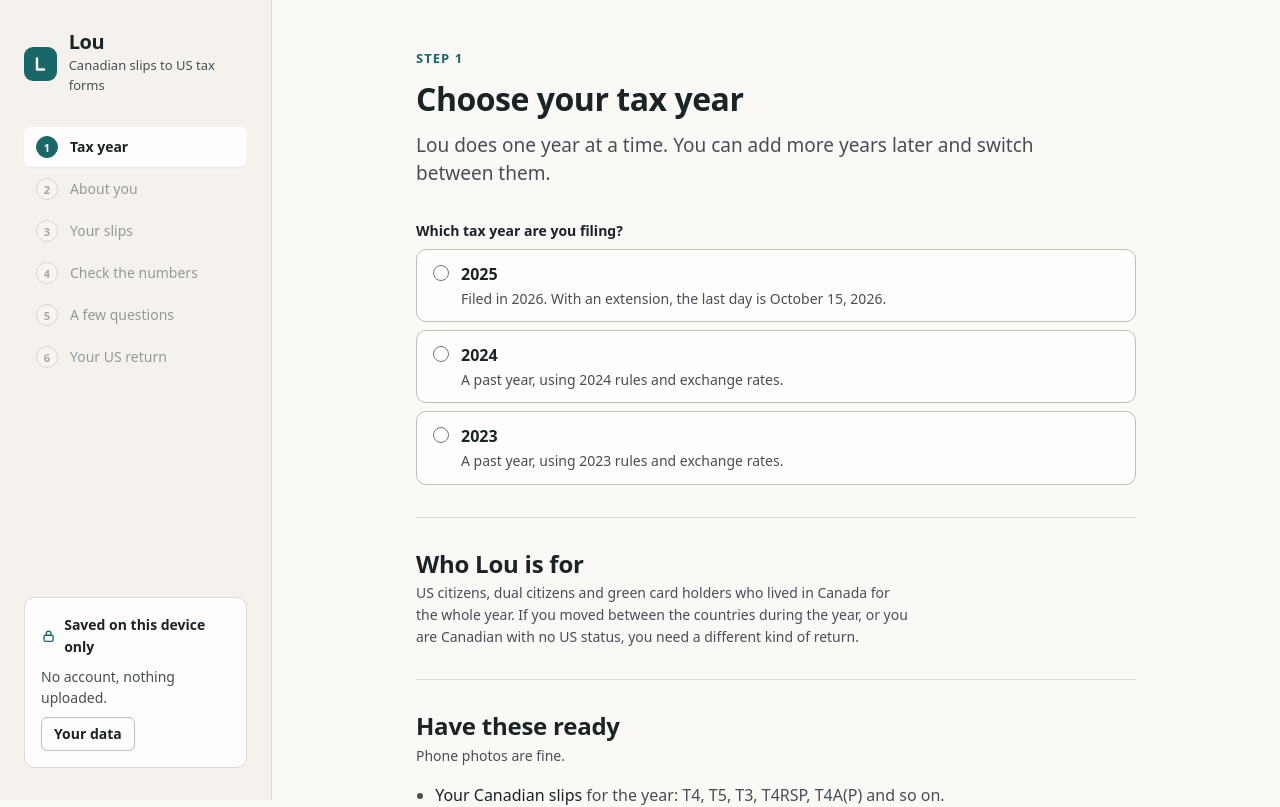
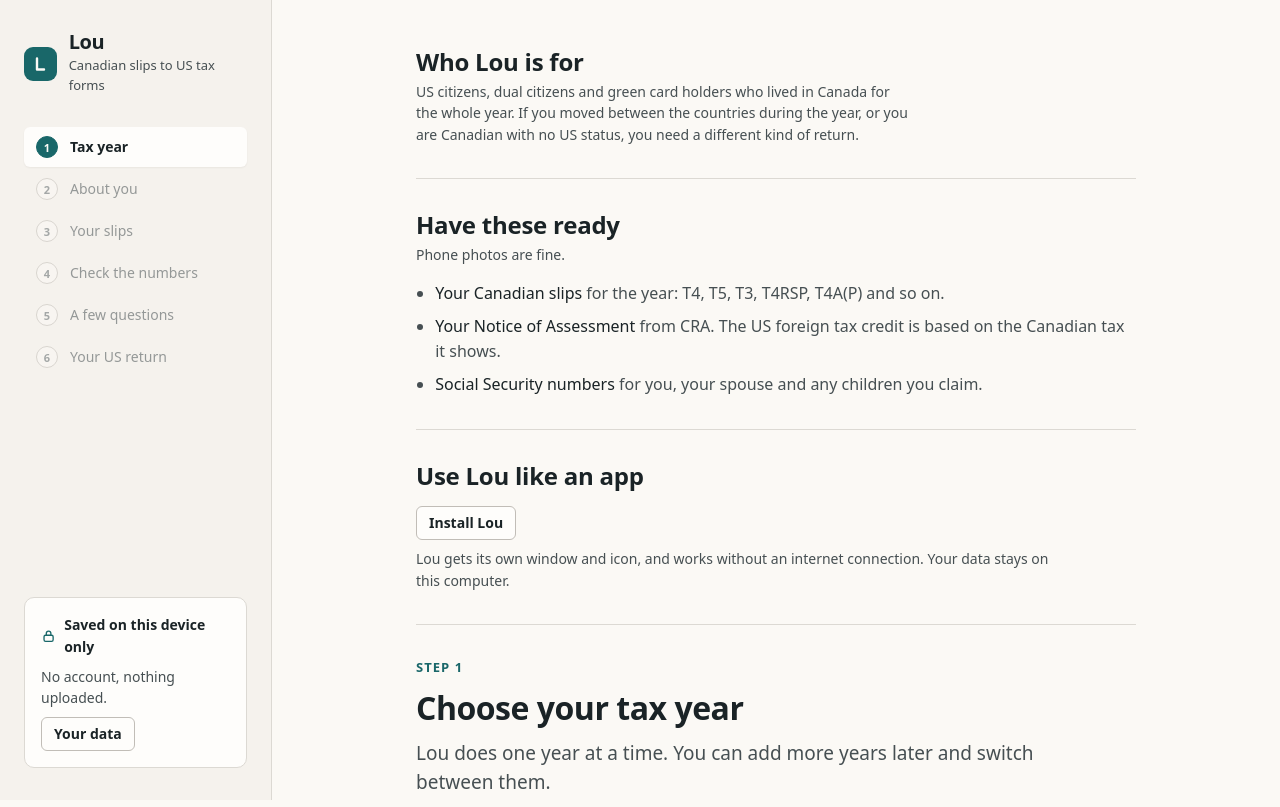
Before and after one commit to karimawad/lou, a React (Vite) app in the folder app/: page / in a window 1280 px wide. Shown: the top 807 px of the page. Built offline with nearby package versions, Linux system fonts and the light colour scheme.

Commit message:
Reorder start page (1.1.1)
Co-Authored-By: Claude Sonnet 5.5 <noreply@anthropic.com>

```diff
--- a/app/package.json
+++ b/app/package.json
@@ -1,7 +1,7 @@
 {
   "name": "lou",
   "private": true,
-  "version": "1.1.0",
+  "version": "1.1.1",
   "type": "module",
   "scripts": {
     "dev": "vite",
--- a/app/src/app.css
+++ b/app/src/app.css
@@ -454,3 +454,4 @@ details.more[open] summary { margin-bottom: var(--s-3); }
 
 .checklist { margin: 0; padding-left: 1.2em; display: grid; gap: var(--s-2); color: var(--ink-2); }
 .checklist strong { color: var(--ink); font-weight: 500; }
+.section + .head { padding-top: var(--s-6); border-top: 1px solid var(--line); }
--- a/app/src/screens/Start.tsx
+++ b/app/src/screens/Start.tsx
@@ -3,14 +3,45 @@ import { switchYear } from '../state/store';
 import { Choices, Callout } from '../ui/kit';
 import { Arrow } from '../ui/icons';
 import { BackupPanel } from './Backup';
+import { InstallLou } from './Install';
+import { installHint, usePwa } from '../pwa';
 import type { TaxYear } from '../tax/years';
 
 export function Start() {
   const { state, update, go } = useApp();
   const year = state.year;
+  const pwa = usePwa();
+  const showInstall = !pwa.installed && (pwa.canInstall || installHint() !== null);
 
   return (
     <div className="page">
+      <section className="section">
+        <div className="section-head">
+          <h2>Who Lou is for</h2>
+          <p>US citizens, dual citizens and green card holders who lived in Canada for the whole year. If you moved between the
+            countries during the year, or you are Canadian with no US status, you need a different kind of return.</p>
+        </div>
+      </section>
+
+      <section className="section">
+        <div className="section-head">
+          <h2>Have these ready</h2>
+          <p>Phone photos are fine.</p>
+        </div>
+        <ul className="checklist">
+          <li><strong>Your Canadian slips</strong> for the year: T4, T5, T3, T4RSP, T4A(P) and so on.</li>
+          <li><strong>Your Notice of Assessment</strong> from CRA. The US foreign tax credit is based on the Canadian tax it shows.</li>
+          <li><strong>Social Security numbers</strong> for you, your spouse and any children you claim.</li>
+        </ul>
+      </section>
+
+      {showInstall && <section className="section">
+        <div className="section-head">
+          <h2>Use Lou like an app</h2>
+        </div>
+        <InstallLou />
+      </section>}
+
       <div className="head">
         <p className="eyebrow">Step 1</p>
         <h1 id="main-heading" tabIndex={-1}>Choose your tax year</h1>
@@ -38,26 +69,6 @@ export function Start() {
 
       <section className="section">
         <div className="section-head">
-          <h2>Who Lou is for</h2>
-          <p>US citizens, dual citizens and green card holders who lived in Canada for the whole year. If you moved between the
-            countries during the year, or you are Canadian with no US status, you need a different kind of return.</p>
-        </div>
-      </section>
-
-      <section className="section">
-        <div className="section-head">
-          <h2>Have these ready</h2>
-          <p>Phone photos are fine.</p>
-        </div>
-        <ul className="checklist">
-          <li><strong>Your Canadian slips</strong> for the year: T4, T5, T3, T4RSP, T4A(P) and so on.</li>
-          <li><strong>Your Notice of Assessment</strong> from CRA. The US foreign tax credit is based on the Canadian tax it shows.</li>
-          <li><strong>Social Security numbers</strong> for you, your spouse and any children you claim.</li>
-        </ul>
-      </section>
-
-      <section className="section">
-        <div className="section-head">
           <h2>Already started?</h2>
           <p>Open a Lou backup file to pick up where you left off, on this or another computer.</p>
         </div>
```
Also changed, not shown: 1 other file (tests, documents, lock files or other folders).
